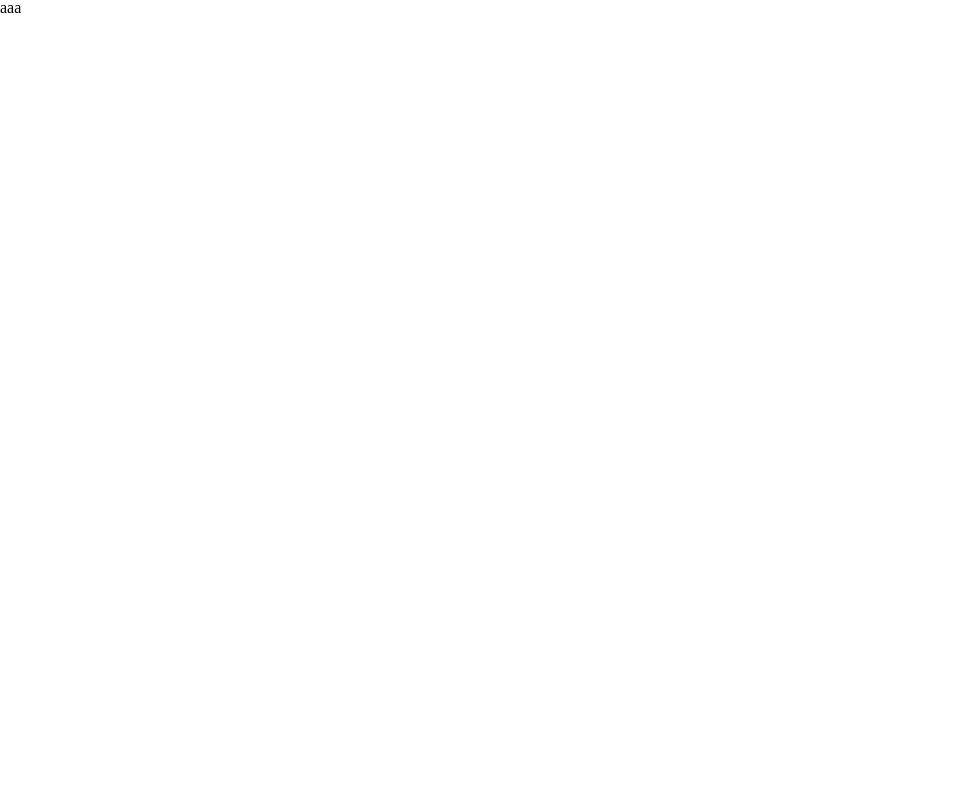
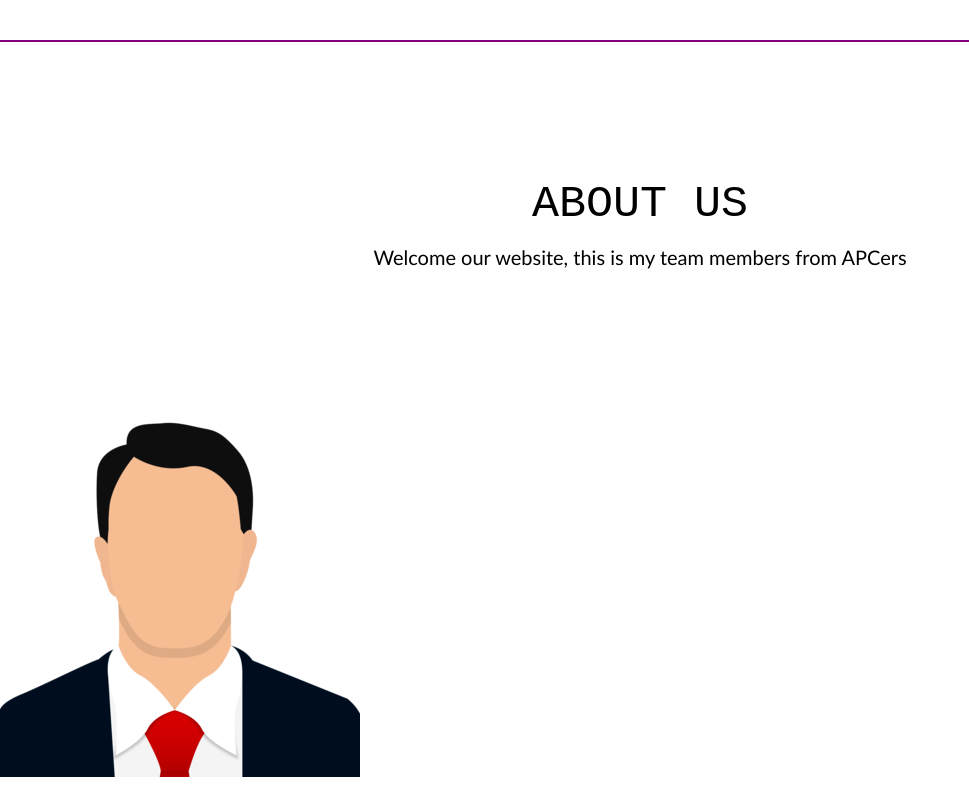
Before and after one commit to C2Tx420/APCers, a React (Vite) app: page / in a window 1280 px wide. Shown: the top 800 px of the page, without its empty margins (0-969 px from the left). Built offline with nearby package versions, Linux system fonts and the light colour scheme.

Commit message:
update about page

```diff
--- a/index.html
+++ b/index.html
@@ -7,6 +7,9 @@
     <title>Vite + React</title>
   </head>
   <body>
+
+
+
     <div id="root"></div>
     <script type="module" src="/src/main.jsx"></script>
   </body>
--- a/src/App.jsx
+++ b/src/App.jsx
@@ -2,14 +2,16 @@ import { useState } from 'react'
 import reactLogo from './assets/react.svg'
 import viteLogo from '/vite.svg'
 import './App.scss'
-import Header from './components/Header/Header'
+import HumanCard from './components/HumanCard/HumanCard'
+
 
 function App() {
   const [count, setCount] = useState(0)
 
   return (
     <>
-      <Header/>
+
+      <HumanCard/>
     </>
   )
 }
--- a/src/components/Header/Header.jsx
+++ /dev/null
@@ -1,10 +0,0 @@
-import React from 'react';
-import './Header.scss'
-
-export default function Header() {
-    return (
-        <header className='header'>
-            <h1>aaa</h1>
-        </header>
-    )
-}
--- /dev/null
+++ b/src/components/HumanCard/HumanCard.jsx
@@ -0,0 +1,40 @@
+import React, { useState } from 'react';
+import './HumanCard.scss';
+import img1 from '../../assets/img/ava1.jpeg';
+
+export default function HumanCard(){
+    return (
+        <div>
+
+            <div><hr className='line1' /></div>
+               <div className='about'> <p>ABOUT US</p></div>
+                <div className='para1'> Welcome our website, this is my team members from APCers </div>
+
+
+            <div>
+            <body>
+
+
+                <div className="humanard">
+                    <div className="card-image"></div>
+                    <img src={img1} alt="" />
+                </div>
+                <div>
+                    <p className= "name"> Tran Nhat My </p>
+                    <p>Leader of group HelloWorld</p>
+                    <p>Student from APC </p>
+
+                </div>
+
+                </body>
+                </div>
+
+
+
+        </div>
+
+
+
+
+    )
+}
--- /dev/null
+++ b/src/components/HumanCard/HumanCard.scss
@@ -0,0 +1,67 @@
+*{
+    margin:0;
+    padding:0;
+    box-sizing: border-box;
+    font-family: 'Courier New', Courier, monospace;
+}
+
+
+.about{
+    margin-top: 140px;
+
+    text-align: center;
+    font-family: 'Courier New', Courier, monospace;
+    font-size: 45px;
+}
+.para1{
+    text-align: center;
+    margin-top: 20px;
+    font-size: 20px;
+    font-family: 'Gill Sans', 'Gill Sans MT', Calibri, 'Trebuchet MS', sans-serif;
+
+}
+.line1{
+    width :auto;
+    margin-top: 40px;
+   border-style:double;
+   color: purple;
+}
+
+.name{
+    margin-top: 150px;
+
+}
+
+.btn{
+
+    position: relative;
+    top:50px;
+    left:20px;
+    border: double;
+    border-radius: 10%;
+    border-color: purple;
+
+}
+
+.card-image{
+    width:150px;
+    height : 150px;
+
+}
+
+.body{
+    min-height: 100vh ;
+    width :100%;
+    background-color:#3D00B7 ;
+    display:flex;
+    justify-content:center;
+    align-items: center;
+}
+
+.humanCard{
+    width :300px;
+    background-color: antiquewhite;
+    border-radius: 8px;
+
+
+}
```
Also changed, not shown: src/pages/About/About.jsx (added, +10 -0 lines), src/assets/img/ava1.jpeg (added), src/components/Header/Header.scss (deleted).
